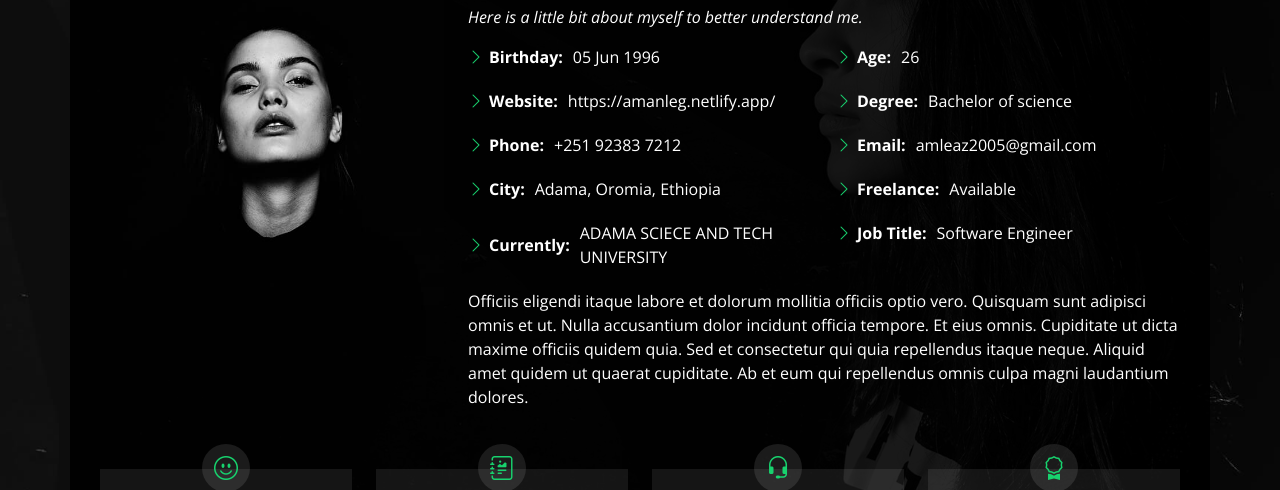
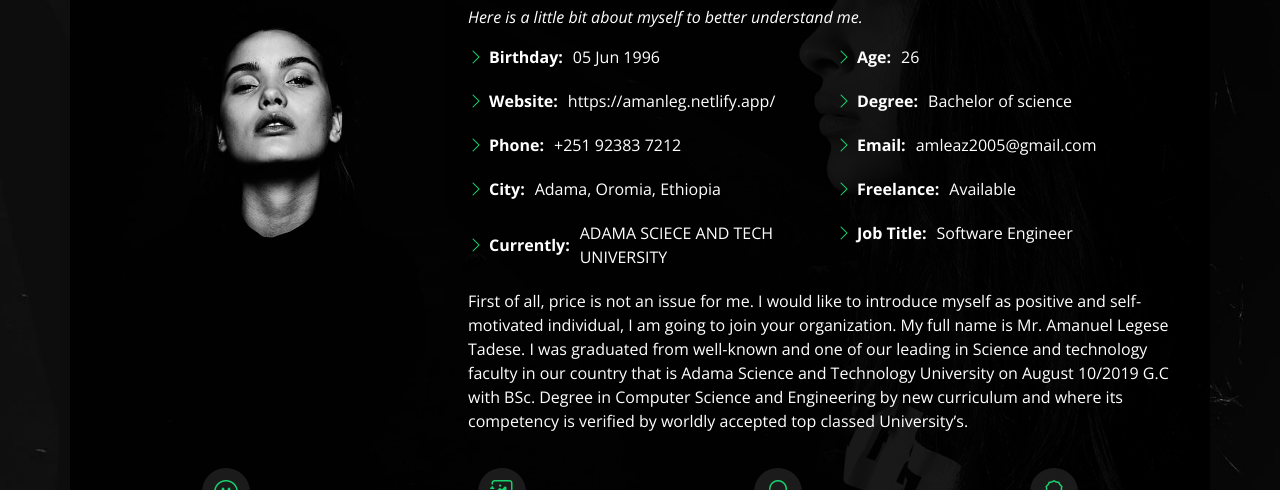
Before and after one commit to AmanWho101/portfolio.github.io, a plain HTML site: page index.html in a window 1280 px wide. Both pictures are taken after a click on the link "About". Shown: the part 247-737 px from the top of the page. Drawn offline with nearby package versions, Linux system fonts and the light colour scheme.

Commit message:
about sync

```diff
--- a/index.html
+++ b/index.html
@@ -109,8 +109,14 @@
             </div>
           </div>
           <p>
-            Officiis eligendi itaque labore et dolorum mollitia officiis optio vero. Quisquam sunt adipisci omnis et ut. Nulla accusantium dolor incidunt officia tempore. Et eius omnis.
-            Cupiditate ut dicta maxime officiis quidem quia. Sed et consectetur qui quia repellendus itaque neque. Aliquid amet quidem ut quaerat cupiditate. Ab et eum qui repellendus omnis culpa magni laudantium dolores.
+            First of all, price is not an issue for me. I would like to introduce myself as positive
+            and self-motivated individual, I am going to join your organization. My full name is
+            Mr. Amanuel Legese Tadese. I was graduated from well-known
+            and one of our leading in Science
+            and technology faculty in our country that is
+             Adama Science and Technology University on August 10/2019 G.C with BSc.
+             Degree in Computer Science and Engineering by new curriculum and where its
+              competency is verified by worldly accepted top classed University’s.
           </p>
         </div>
       </div>
```
